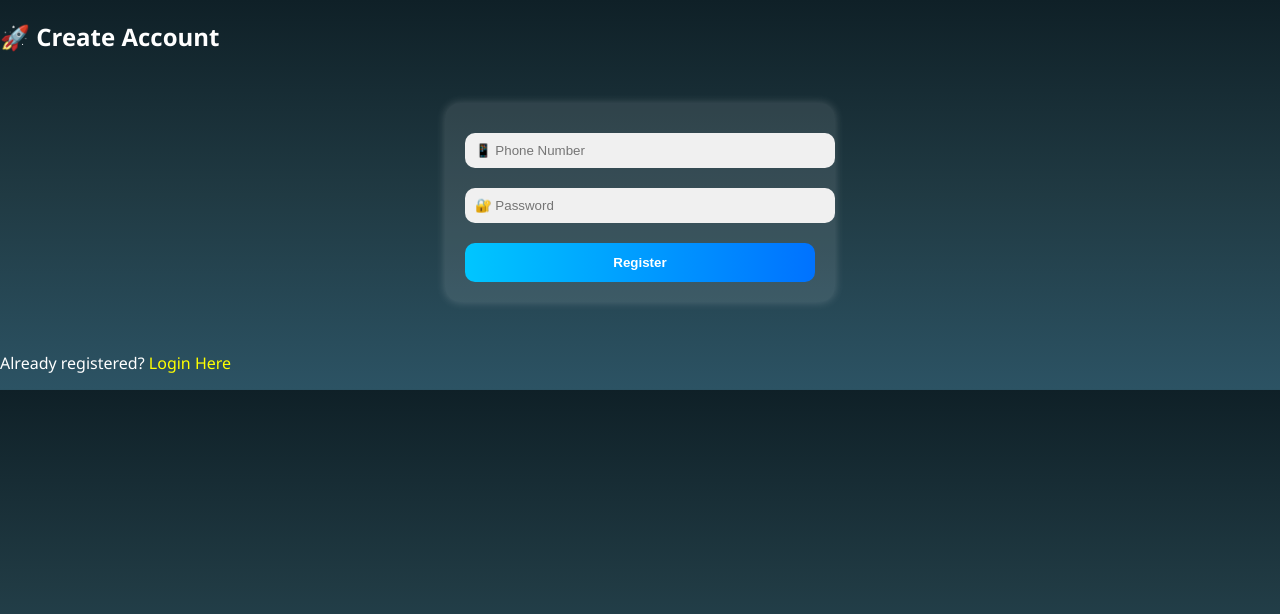
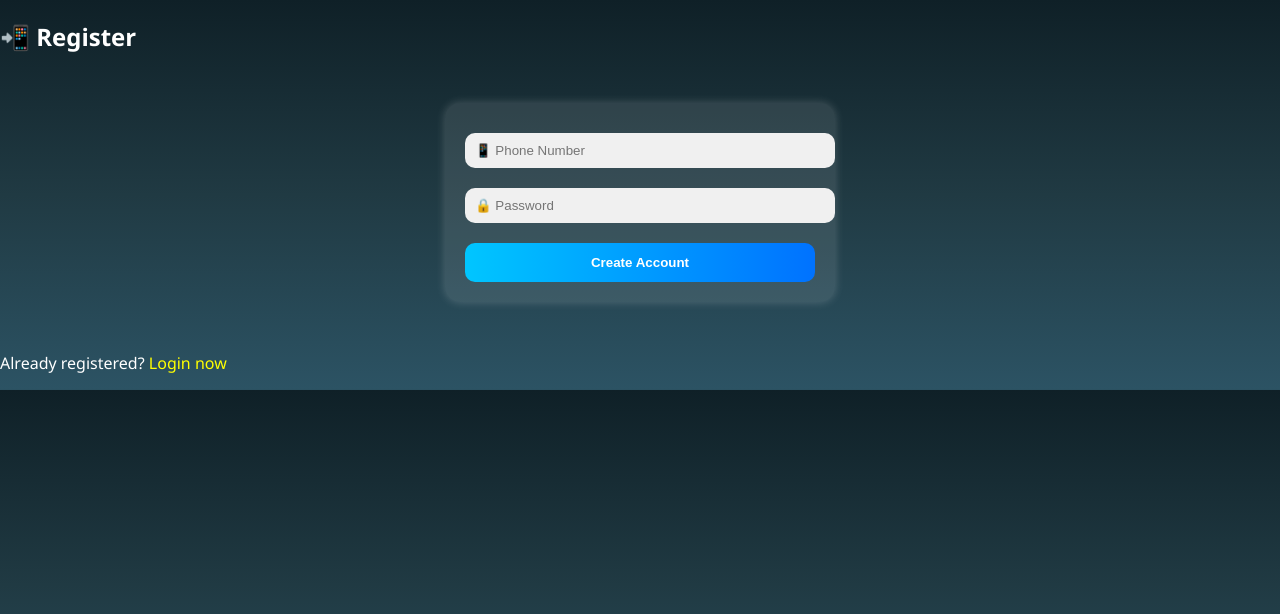
Before and after one commit to abdullahasad491326/SMS_Web_App, a Flask app: page /register in a window 1280 px wide. Shown: the top 614 px of the page. Run offline with Flask 3, Linux system fonts and the light colour scheme.

Commit message:
Update register.html

```diff
--- a/app/templates/register.html
+++ b/app/templates/register.html
@@ -1,19 +1,27 @@
 <!DOCTYPE html>
 <html lang="en">
 <head>
-    <meta charset="UTF-8">
-    <title>🚀 Register</title>
-    <link rel="stylesheet" href="{{ url_for('static', filename='style.css') }}">
+  <meta charset="UTF-8" />
+  <title>Register - SMS App</title>
+  <meta name="viewport" content="width=device-width, initial-scale=1.0">
+  <link rel="stylesheet" href="{{ url_for('static', filename='style.css') }}">
 </head>
 <body>
-    <div class="form-container">
-        <h2>🚀 Create Account</h2>
-        <form method="POST">
-            <input type="text" name="phone" placeholder="📱 Phone Number" required>
-            <input type="password" name="password" placeholder="🔐 Password" required>
-            <button type="submit">Register</button>
-        </form>
-        <p>Already registered? <a href="{{ url_for('login') }}">Login Here</a></p>
+  <div class="card-container">
+    <div class="glass-card">
+      <h2>📲 Register</h2>
+      {% with messages = get_flashed_messages() %}
+        {% if messages %}
+          <div class="flash">{{ messages[0] }}</div>
+        {% endif %}
+      {% endwith %}
+      <form action="/register" method="POST">
+        <input type="text" name="phone" placeholder="📱 Phone Number" required>
+        <input type="password" name="password" placeholder="🔒 Password" required>
+        <button type="submit">Create Account</button>
+      </form>
+      <p class="link-text">Already registered? <a href="/login">Login now</a></p>
     </div>
+  </div>
 </body>
 </html>
```
